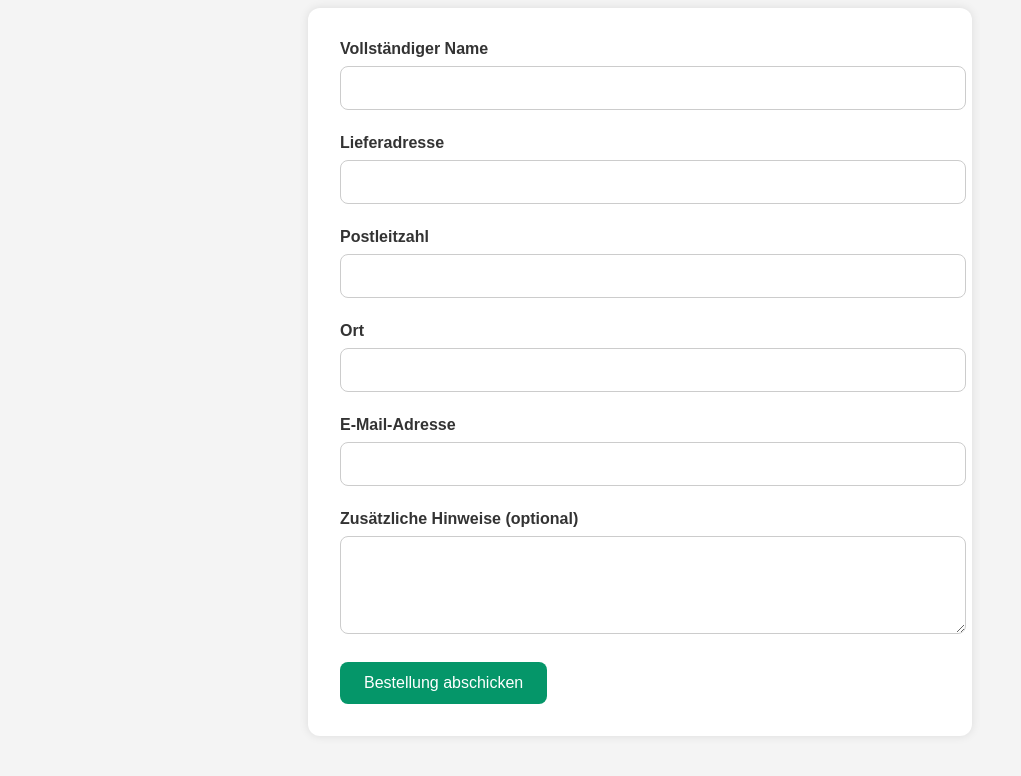
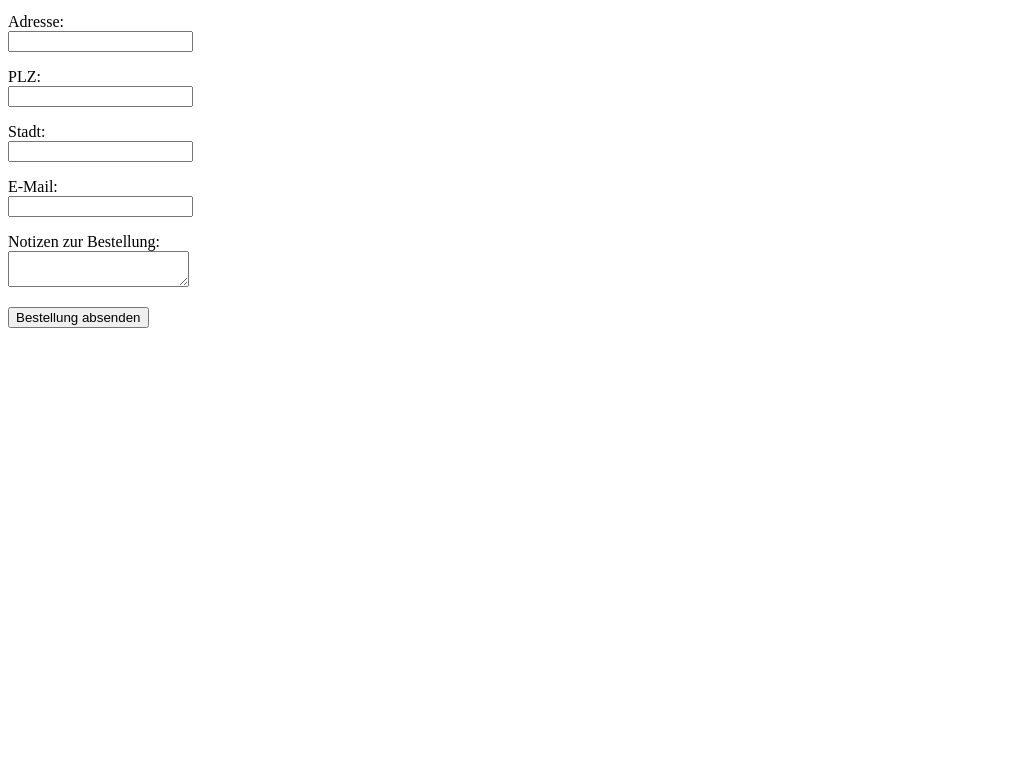
Before and after one commit to Jonas-dacode/M300, a plain HTML site: page code/checkout.html in a window 1280 px wide. Shown: the part 122-898 px from the top of the page, without its empty margins (0-1021 px from the left). After the commit the page ends 800 px from the top, so only its background shows below. Drawn offline with Linux system fonts and the light colour scheme.

Commit message:
checkout

```diff
--- a/code/checkout.html
+++ b/code/checkout.html
@@ -1,108 +1,77 @@
 <!DOCTYPE html>
 <html lang="de">
 <head>
-  <meta charset="UTF-8">
-  <meta name="viewport" content="width=device-width, initial-scale=1.0">
-  <title>Checkout – Lieferdetails</title>
-  <style>
-    body {
-      font-family: Arial, sans-serif;
-      background-color: #f4f4f4;
-      padding: 2rem;
-      color: #333;
-    }
-    h1 {
-      text-align: center;
-      margin-bottom: 2rem;
-    }
-    form {
-      max-width: 600px;
-      background: white;
-      padding: 2rem;
-      border-radius: 12px;
-      margin: 0 auto;
-      box-shadow: 0 0 10px rgba(0,0,0,0.1);
-    }
-    label {
-      display: block;
-      margin-bottom: 0.5rem;
-      font-weight: bold;
-    }
-    input, textarea {
-      width: 100%;
-      padding: 0.75rem;
-      margin-bottom: 1.5rem;
-      border: 1px solid #ccc;
-      border-radius: 8px;
-      font-size: 1rem;
-    }
-    button {
-      background-color: #059669;
-      color: white;
-      padding: 0.75rem 1.5rem;
-      border: none;
-      border-radius: 8px;
-      font-size: 1rem;
-      cursor: pointer;
-    }
-    button:hover {
-      background-color: #047857;
-    }
-  </style>
+  <meta charset="UTF-8" />
+  <meta name="viewport" content="width=device-width, initial-scale=1.0" />
+  <title>Bestellung abschicken</title>
 </head>
 <body>
 
-  <h1>Lieferdetails eingeben</h1>
-
-  <form id="checkout-form">
-    <label for="fullname">Vollständiger Name</label>
-    <input type="text" id="fullname" name="fullname" required>
-
-    <label for="address">Lieferadresse</label>
-    <input type="text" id="address" name="address" required>
-
-    <label for="zip">Postleitzahl</label>
-    <input type="text" id="zip" name="zip" required>
-
-    <label for="city">Ort</label>
-    <input type="text" id="city" name="city" required>
-
-    <label for="email">E-Mail-Adresse</label>
-    <input type="email" id="email" name="email" required>
-
-    <label for="notes">Zusätzliche Hinweise (optional)</label>
-    <textarea id="notes" name="notes" rows="4"></textarea>
-
-    <button type="submit">Bestellung abschicken</button>
+  <h1>Checkout</h1>
+  <form id="orderForm">
+    <p>
+      <label>Vollständiger Name:<br>
+        <input type="text" id="fullname" name="fullname" required>
+      </label>
+    </p>
+    <p>
+      <label>Adresse:<br>
+        <input type="text" id="address" name="address" required>
+      </label>
+    </p>
+    <p>
+      <label>PLZ:<br>
+        <input type="text" id="zip" name="zip" required>
+      </label>
+    </p>
+    <p>
+      <label>Stadt:<br>
+        <input type="text" id="city" name="city" required>
+      </label>
+    </p>
+    <p>
+      <label>E-Mail:<br>
+        <input type="email" id="email" name="email" required>
+      </label>
+    </p>
+    <p>
+      <label>Notizen zur Bestellung:<br>
+        <textarea id="notes" name="notes"></textarea>
+      </label>
+    </p>
+    <button type="submit">Bestellung absenden</button>
   </form>
 
   <script>
-    document.getElementById('checkout-form').addEventListener('submit', async function(e) {
-      e.preventDefault();
+    const form = document.getElementById('orderForm');
+    form.addEventListener('submit', async function(event) {
+      event.preventDefault(); // Standard-Formularabschickung unterbinden
 
-      const formData = new FormData(this);
-      const data = {};
-      formData.forEach((value, key) => data[key] = value);
-
-      console.log("Wird gesendet an Azure:", JSON.stringify(data));
+      // Eingegebene Werte aus den Feldern auslesen
+      const data = {
+        fullname: document.getElementById('fullname').value,
+        address: document.getElementById('address').value,
+        zip: document.getElementById('zip').value,
+        city: document.getElementById('city').value,
+        email: document.getElementById('email').value,
+        notes: document.getElementById('notes').value
+      };
 
       try {
-        const res = await fetch('/data-api/mydb/orders', {
+        const response = await fetch('/data-api/mydb/orders', {
           method: 'POST',
           headers: { 'Content-Type': 'application/json' },
           body: JSON.stringify(data)
         });
-
-        const responseText = await res.text();
-
-        if (!res.ok) {
-          throw new Error(`Fehler beim Speichern:\nStatus: ${res.status} ${res.statusText}\nAntwort: ${responseText}`);
+        if (!response.ok) {
+          throw new Error(`Fehlerhafte Antwort vom Server: ${response.status} ${response.statusText}`);
         }
-
-        alert('Vielen Dank! Deine Bestellung wurde erfolgreich gespeichert.');
+        const result = await response.json();
+        console.log('Bestellung erfolgreich übertragen. Server-Antwort:', result);
+        // TODO: hier ggf. dem Nutzer eine Bestätigungsnachricht anzeigen
       } catch (error) {
-        console.error(error);
-        alert(error.message);
+        console.error('Fehler beim Übermitteln der Bestellung:', error);
+        // TODO: hier ggf. Fehlermeldung anzeigen
       }
     });
   </script>
```
